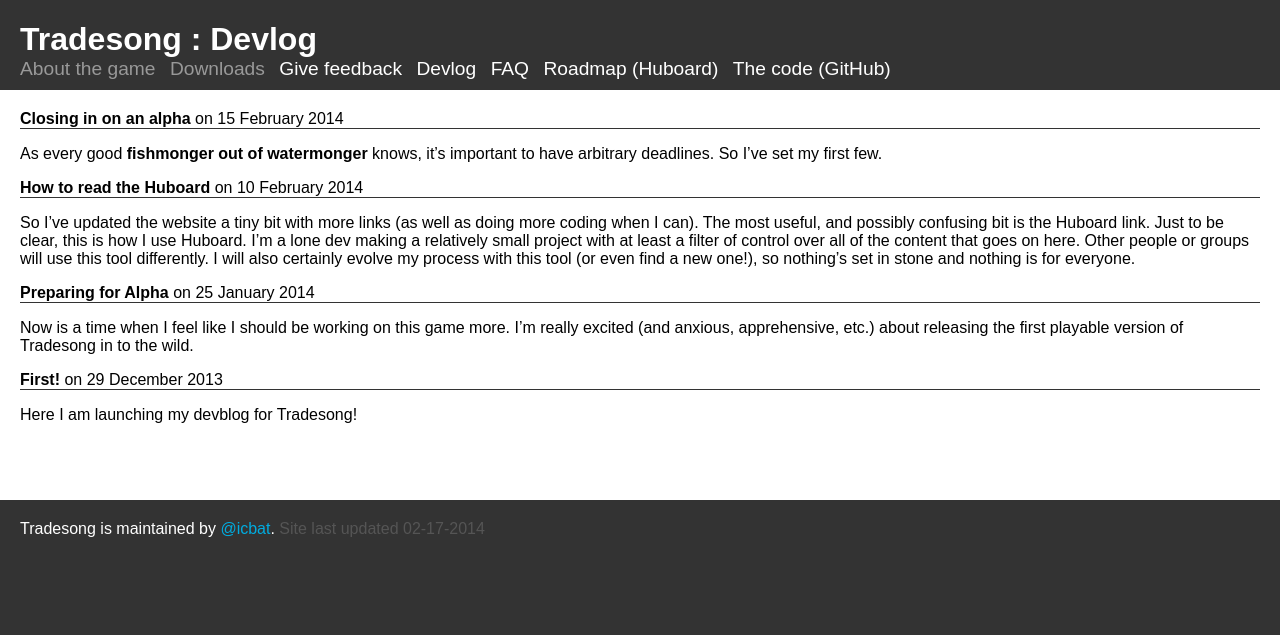
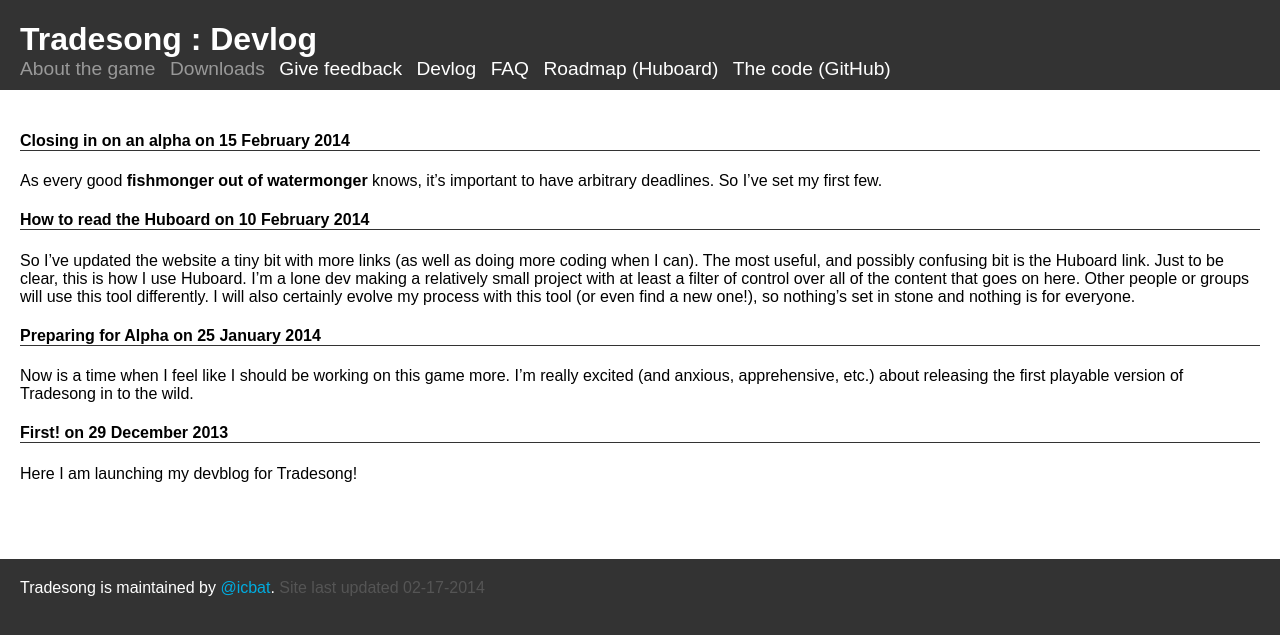
Before and after one commit to icbat/tradesong, a Jekyll site: the page built from index.md, in a window 1280 px wide. Shown: the top 635 px of the page. Built offline with Jekyll 4.4.1, drawn with Linux system fonts in a browser that asks for light colours.

Commit message:
Trying to use headers instead so it hits faq

```diff
--- a/index.md
+++ b/index.md
@@ -6,9 +6,7 @@
 {% for post in site.posts %}
 {% if post.isDownload %}
 {% else %}
-<div class="devlogPostTitle">
-	<a href="{{site.url}}{{post.url}}">{{post.title}}</a> on {{ post.date | date: "%d %B %Y" }}
-</div>
+<h4><a href="{{site.url}}{{post.url}}">{{post.title}}</a> on {{ post.date | date: "%d %B %Y" }}</h4>
 {{post.excerpt}}
 {% endif %}
 {% endfor %}
--- a/stylesheets/stylesheet.css
+++ b/stylesheets/stylesheet.css
@@ -102,6 +102,6 @@
 	max-width: 640px;
 }
 
-div.devlogPostTitle {
+h4 {
 	border-bottom: 1px solid #333;
 }
```
Also changed, not shown: devlog.md (+1 -3 lines).
